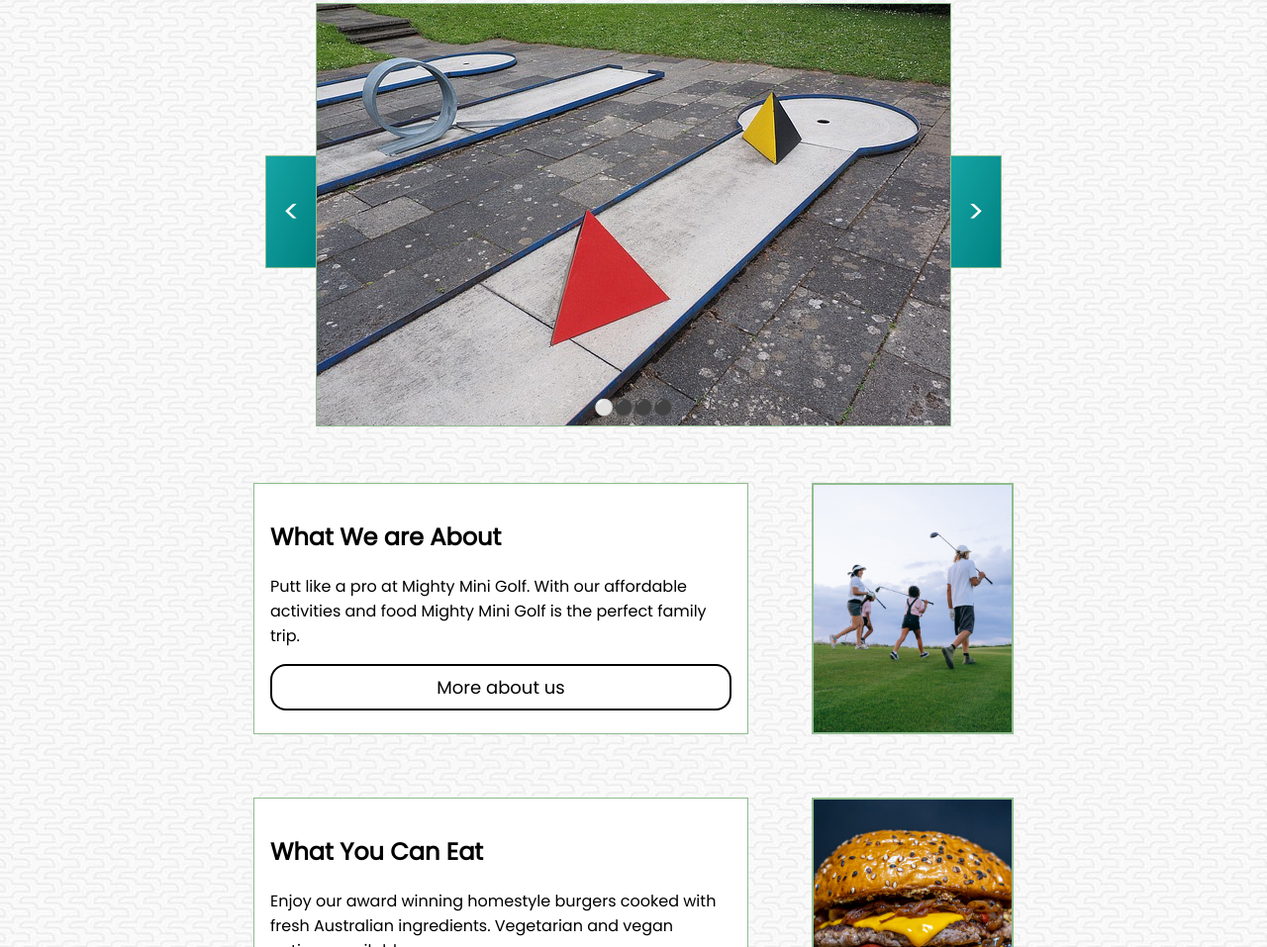
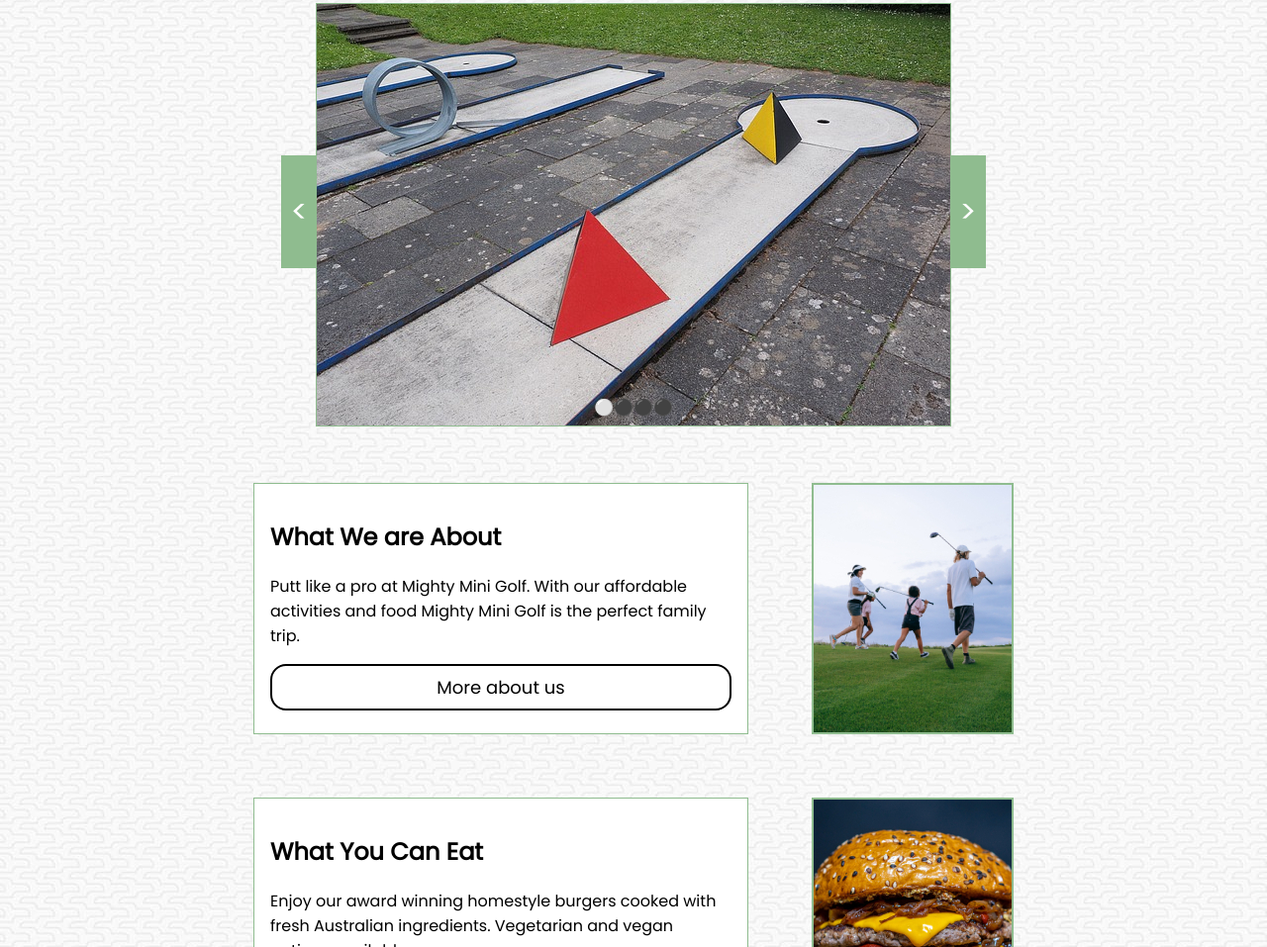
Before and after one commit to MitchellJC/mightyMiniGolf, a plain HTML site: page templates/index.html in a window 1280 px wide. Shown: the part 975-1932 px from the top of the page at 99% size. Drawn offline with Linux system fonts and the light colour scheme.

Commit message:
Styled photoslidehow

```diff
--- a/css/style.css
+++ b/css/style.css
@@ -189,11 +189,11 @@ iframe {
 
 .arrow {
   border: 1px solid var(--main-colour);
-  background-color: teal;
-  background-image: var(--emphasis-grad);
+  background-color: var(--main-colour);
+  /* background-image: var(--); */
   color: white;
   font-size:xx-large;
-  padding: 2rem 1rem 2rem 1rem;
+  padding: 2rem 0.5rem 2rem 0.5rem;
   position: relative;
   cursor: pointer;
   user-select: none;
--- a/js/index.js
+++ b/js/index.js
@@ -1,7 +1,7 @@
 (function(){
     const UNSELECTED_DOT = "&#9899";
     const SELECTED_DOT = "&#9898";
-    const SLIDESHOW_CHANGE_PERIOD =  10000;
+    const SLIDESHOW_CHANGE_PERIOD =  7000;
 
     const leftSlideshowArrow = document.getElementById("left-slideshow-arrow");
     const rightSlideshowArrow = document.getElementById("right-slideshow-arrow");
```
